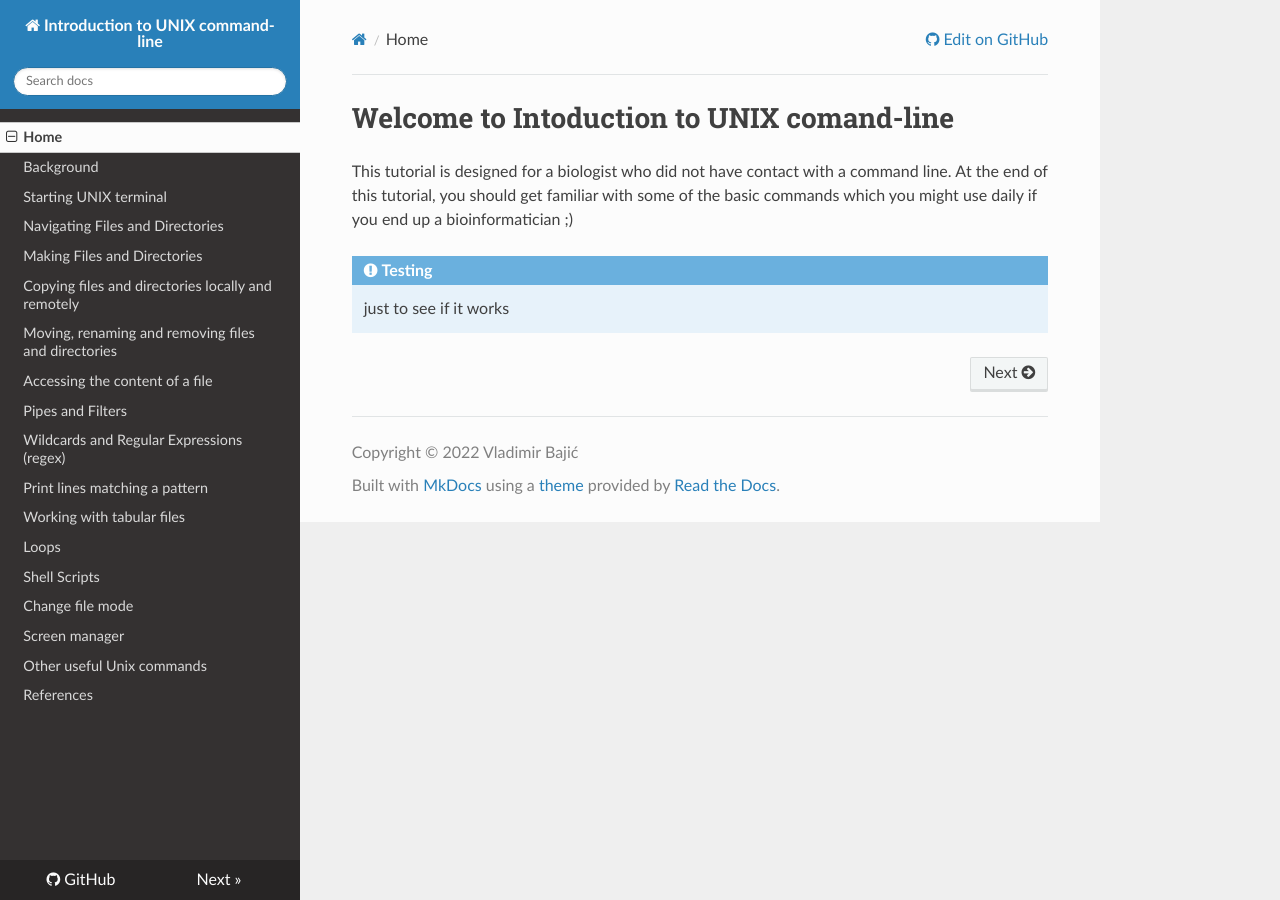
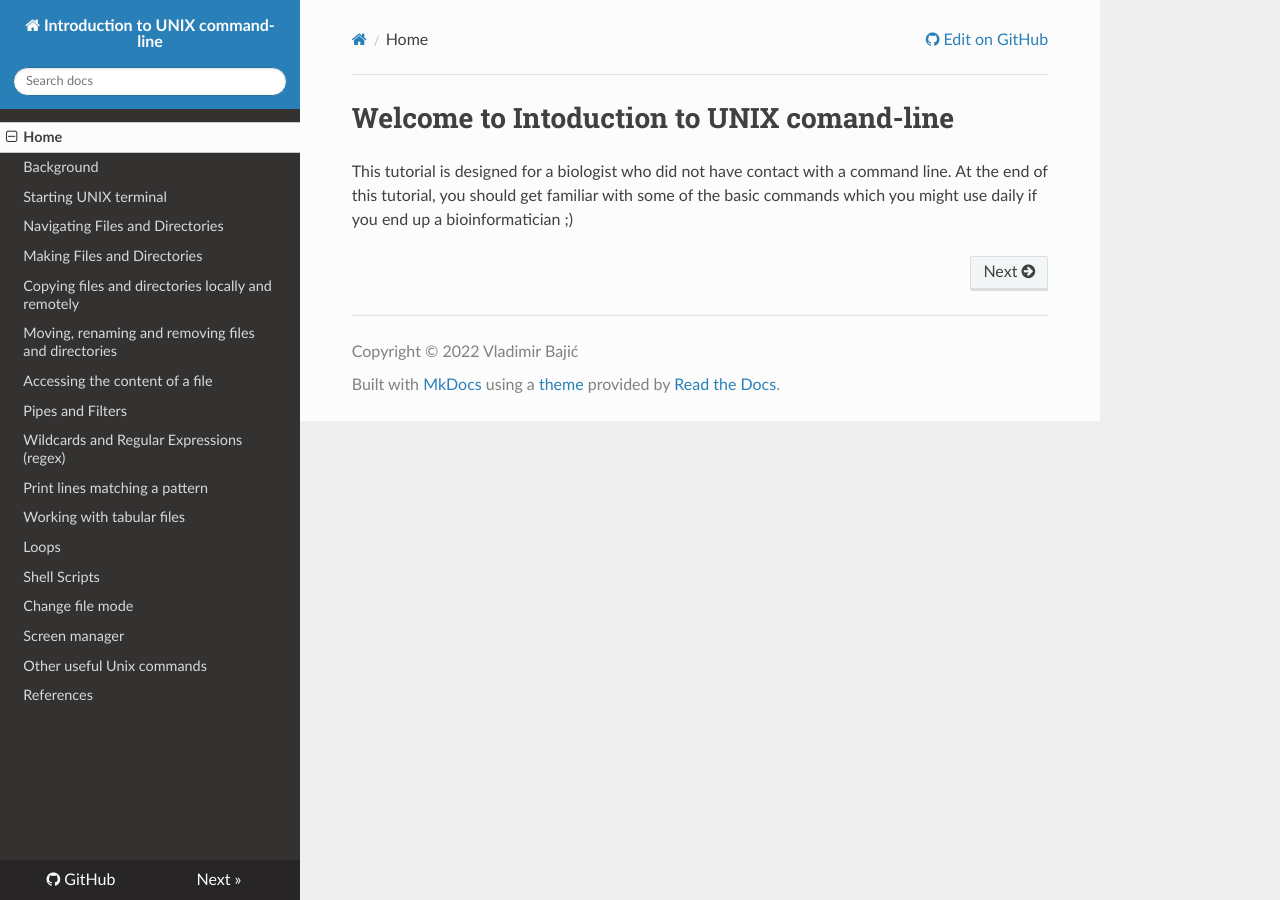
Before and after one commit to bajicv/unix_intro, an MkDocs documentation site: the page built from docs/index.md, in a window 1280 px wide. Built offline with MkDocs 1.6.1, drawn with Linux system fonts in a browser that asks for light colours; nearby versions of some CDN libraries.

```diff
--- a/docs/index.md
+++ b/docs/index.md
@@ -1,6 +1,3 @@
 # Welcome to Intoduction to UNIX comand-line
 
 This tutorial is designed for a biologist who did not have contact with a command line. At the end of this tutorial, you should get familiar with some of the basic commands which you might use daily if you end up a bioinformatician ;)
-
-!!! note "Testing"
-    just to see if it works
```
